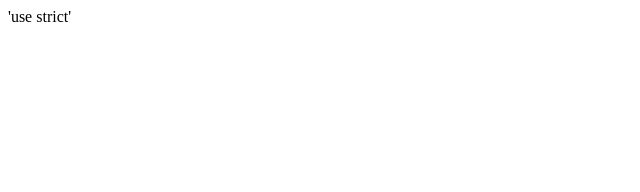
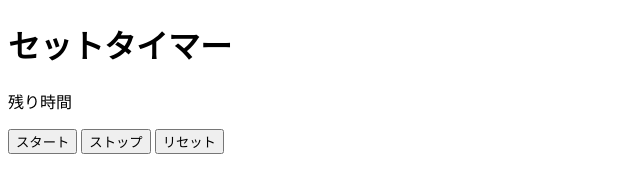
Before and after one commit to konPlantPG/webTimer, a plain HTML site: page index.html in a window 1280 px wide. Shown: the whole page, without its empty margins (0-640 px from the left). Drawn offline with Linux system fonts and the light colour scheme.

Commit message:
first commit

```diff
--- a/index.html
+++ b/index.html
@@ -1,13 +1,18 @@
-'use strict'
+
 <!DOCTYPE html>
 <html lang="ja">
 <head>
     <meta charset="UTF-8">
     <meta http-equiv="X-UA-Compatible" content="IE=edge">
     <meta name="viewport" content="width=device-width, initial-scale=1.0">
-    <title>Document</title>
+    <title>webTimer</title>
 </head>
 <body>
+    <h1>セットタイマー</h1>
+    <p>残り時間</p>
+    <button id="start">スタート</button>
+    <button id="stop">ストップ</button>
+    <button id="reset">リセット</button>
 
 </body>
 </html>
```
